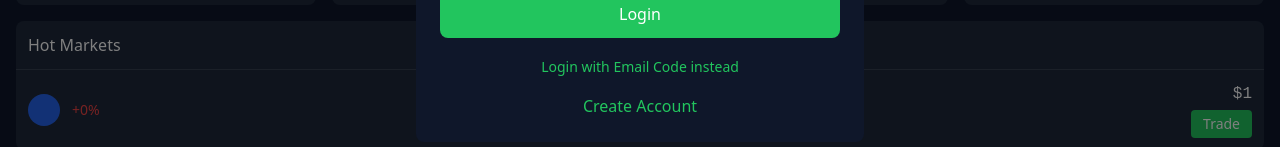
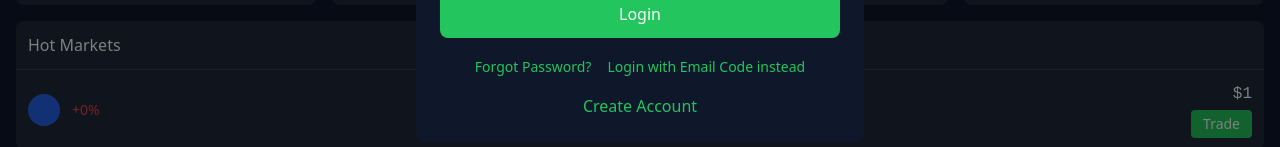
Before and after one commit to blcdev113/crypto-bun, a React (Vite) app: page / in a window 1280 px wide. Both pictures are taken after a click on the button "Login". Shown: the part 474-621 px from the top of the page. Built offline with nearby package versions, Linux system fonts and the light colour scheme; no server answers.

Commit message:
Fix forgot password link and close button

```diff
--- a/src/components/AuthModal.tsx
+++ b/src/components/AuthModal.tsx
@@ -27,11 +27,10 @@ const AuthModal: React.FC<AuthModalProps> = ({ isOpen, onClose, initialMode = 'l
     setEmail('');
     setPassword('');
     setConfirmPassword('');
-    setOtpCode('');
     setAgreeToTerms(false);
     setError('');
     setSuccess('');
-    setShowSuccess(false);
+    setMode('login');
   };
 
   const handleClose = () => {
@@ -251,6 +250,13 @@ const AuthModal: React.FC<AuthModalProps> = ({ isOpen, onClose, initialMode = 'l
             <div className="text-center mb-4">
               <button
                 type="button"
+                onClick={() => setMode('forgot-password')}
+                className="text-[#22C55E] hover:underline text-sm mr-4"
+              >
+                Forgot Password?
+              </button>
+              <button
+                type="button"
                 onClick={() => setMode('otp-login')}
                 className="text-[#22C55E] hover:underline text-sm"
               >
```
